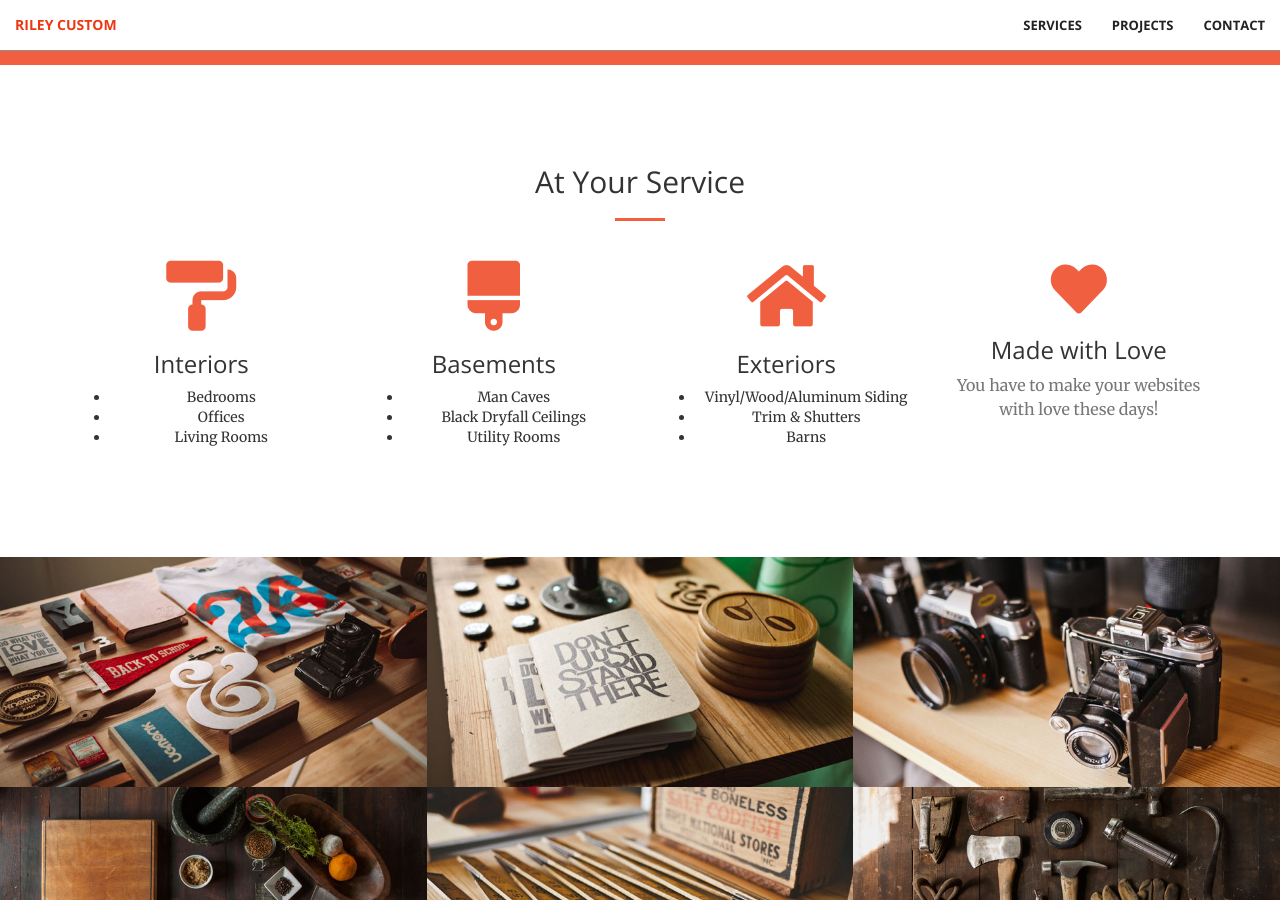
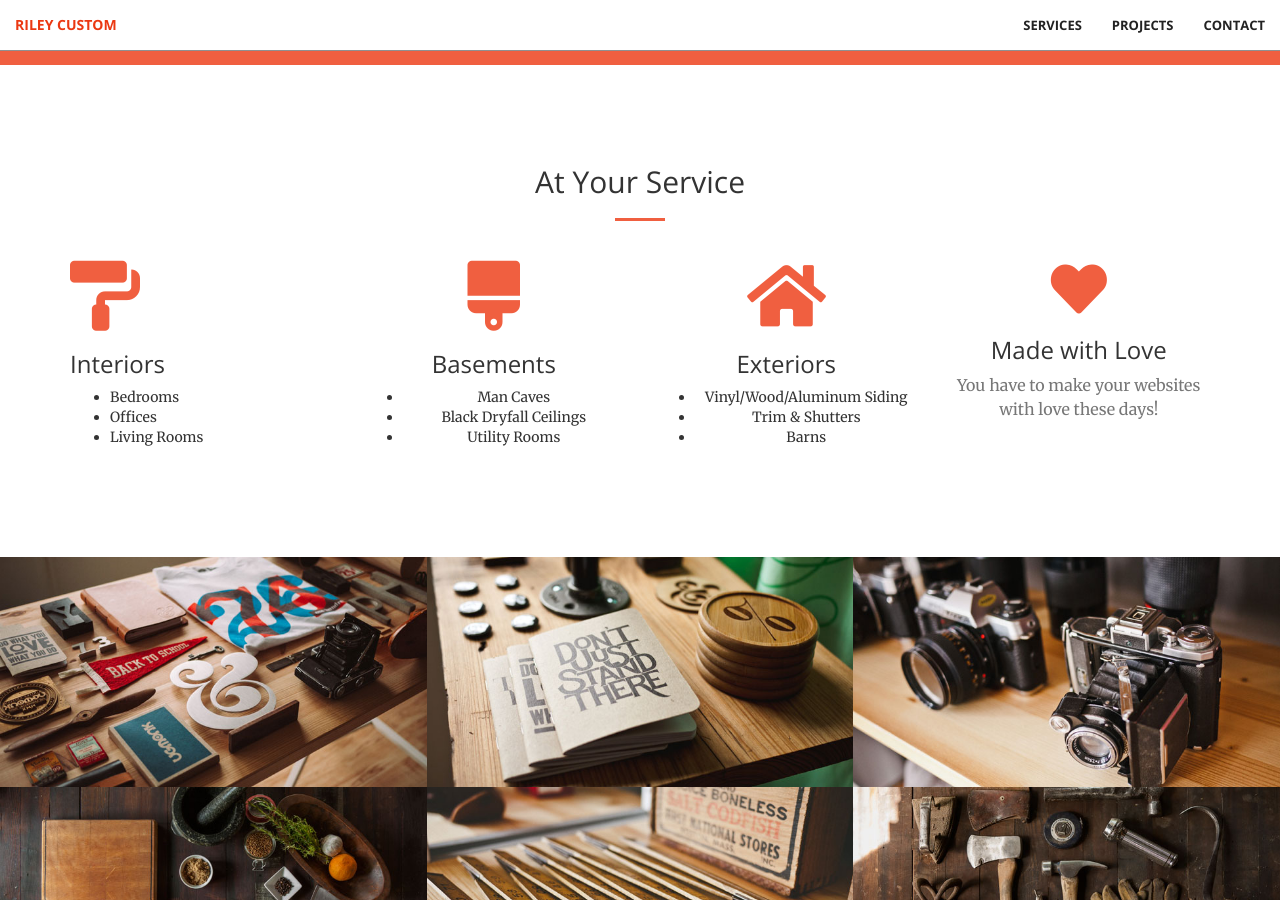
Before and after one commit to onchino/Riley-Custom-Painting, a Jekyll site: the page built from index.html, in a window 1280 px wide and 900 px high, scrolled down 1229 px. Built offline with Jekyll 4.4.1, drawn with Linux system fonts in a browser that asks for light colours; nearby versions of some CDN libraries.

Commit message:
Update services.html

```diff
--- a/_includes/services.html
+++ b/_includes/services.html
@@ -9,7 +9,7 @@
     </div>
     <div class="container">
         <div class="row">
-            <div class="col-lg-3 col-md-6 text-center">
+            <div class="col-lg-3 col-md-6">
                 <div class="service-box">
                     <i class="fas fa-paint-roller fa-5x wow bounceIn text-primary"></i>
                     <h3>Interiors</h3>
```
